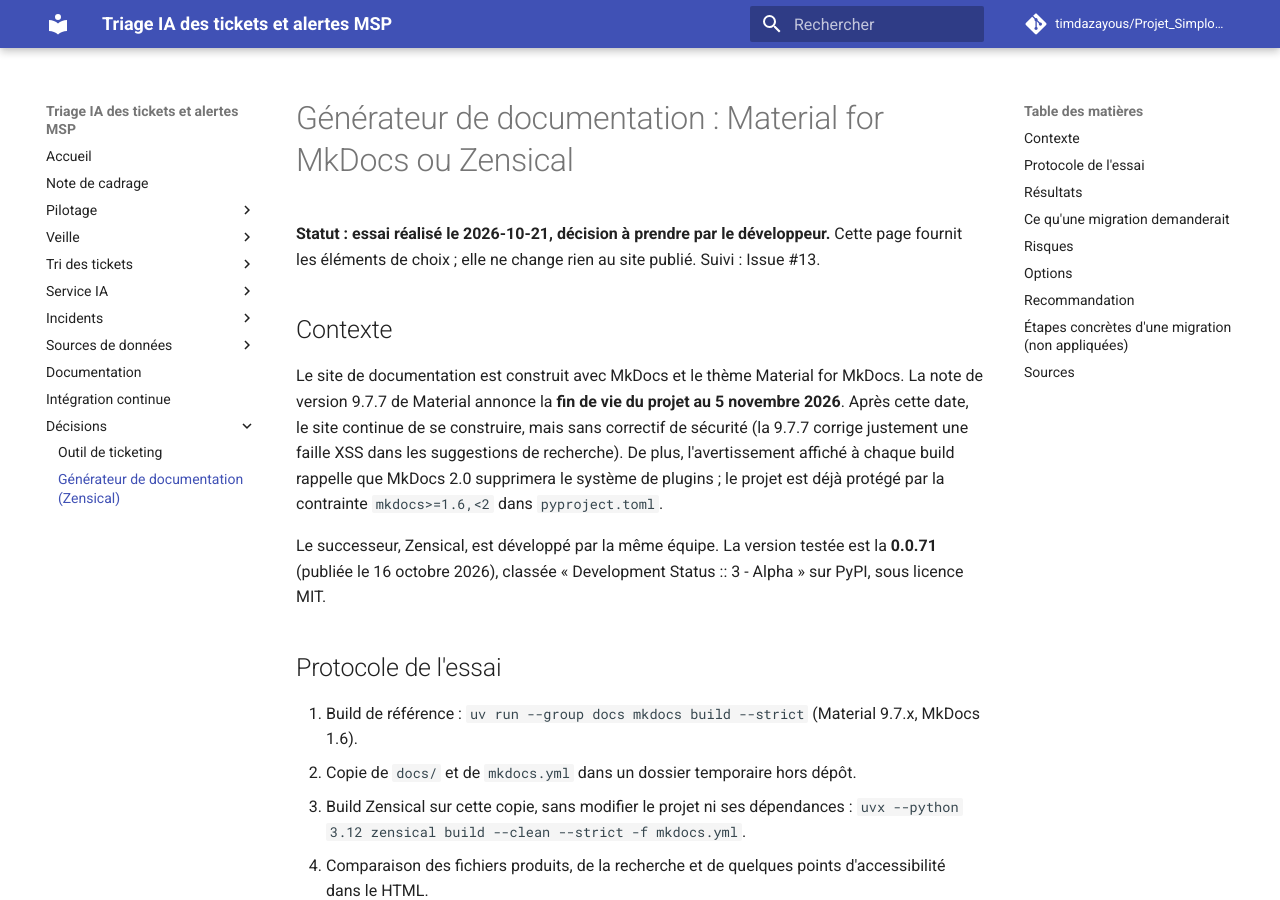
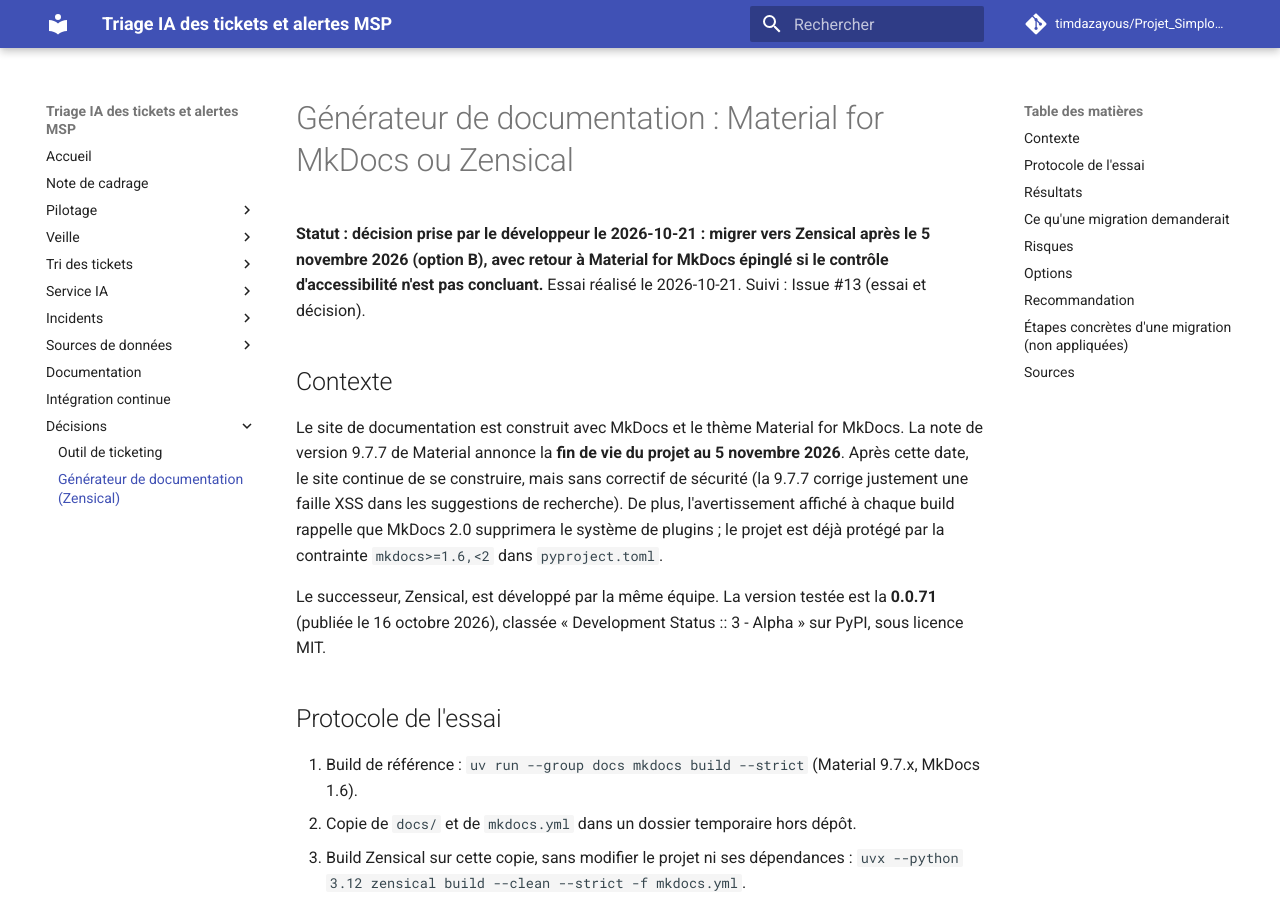
Before and after one commit to timdazayous/Projet_Simplon_FIN_ETUDES, an MkDocs documentation site: the page built from docs/decisions/documentation-zensical.md, in a window 1280 px wide and 900 px high. Built offline with MkDocs 1.6.1 and Material for MkDocs 9.7.7, drawn with Linux system fonts in a browser that asks for light colours; comment, search, counter and statistics services are not loaded; some of the changed text lies outside the part shown.

Commit message:
Décision : migration de la documentation vers Zensical après le 5 novembre (#13, #35)
Co-Authored-By: Claude Opus 5.5 <noreply@anthropic.com>

```diff
--- a/docs/decisions/documentation-zensical.md
+++ b/docs/decisions/documentation-zensical.md
@@ -1,6 +1,6 @@
 # Générateur de documentation : Material for MkDocs ou Zensical
 
-**Statut : essai réalisé le 2026-10-21, décision à prendre par le développeur.** Cette page fournit les éléments de choix ; elle ne change rien au site publié. Suivi : Issue #13.
+**Statut : décision prise par le développeur le 2026-10-21 : migrer vers Zensical après le 5 novembre 2026 (option B), avec retour à Material for MkDocs épinglé si le contrôle d'accessibilité n'est pas concluant.** Essai réalisé le 2026-10-21. Suivi : Issue #13 (essai et décision).
 
 ## Contexte
 
@@ -73,7 +73,7 @@ Constat annexe : dans les deux cas, la feuille de style des polices est chargée
 
 Je recommande l'**option B en deux temps**, avec la variante `classic` pour limiter les changements visibles : d'abord une PR de migration avec contrôle visuel et d'accessibilité (contraste, clavier, lecteur d'écran, recherche en français), puis fusion si le contrôle est bon, peu après le 5 novembre. Arguments : l'essai passe en mode strict sans modifier `mkdocs.yml`, le retour en arrière est trivial (le `mkdocs.yml` reste valide pour les deux outils), le site est petit et sans plugin, et rester sur un outil sans maintenance finira par coûter plus cher. Si le contrôle révèle un problème d'accessibilité, l'option A (Material épinglé) reste un repli sans urgence.
 
-**La décision reste au développeur.** Elle sera consignée dans `JOURNAL.md` et dans le mémo oral.
+**Décision du développeur (2026-10-21)** : recommandation retenue. La migration est faite après le 5 novembre ; si elle n'apporte pas de bénéfice suffisant ou si le contrôle d'accessibilité échoue, le site revient sur Material for MkDocs épinglé. Décision consignée dans `JOURNAL.md`.
 
 ## Étapes concrètes d'une migration (non appliquées)
 
```
Also changed, not shown: CLAUDE.md (+3 -4 lines), JOURNAL.md (+6 -0 lines).
